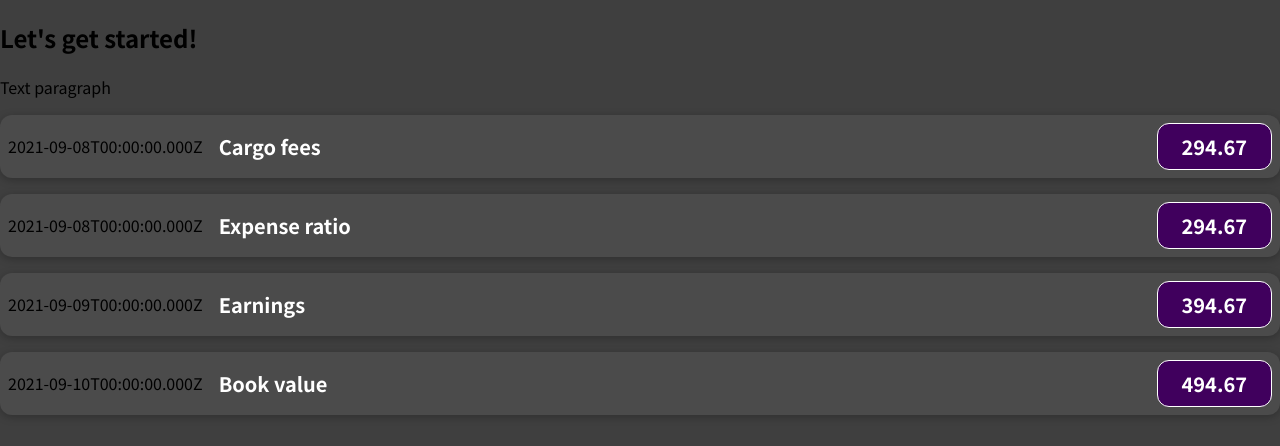
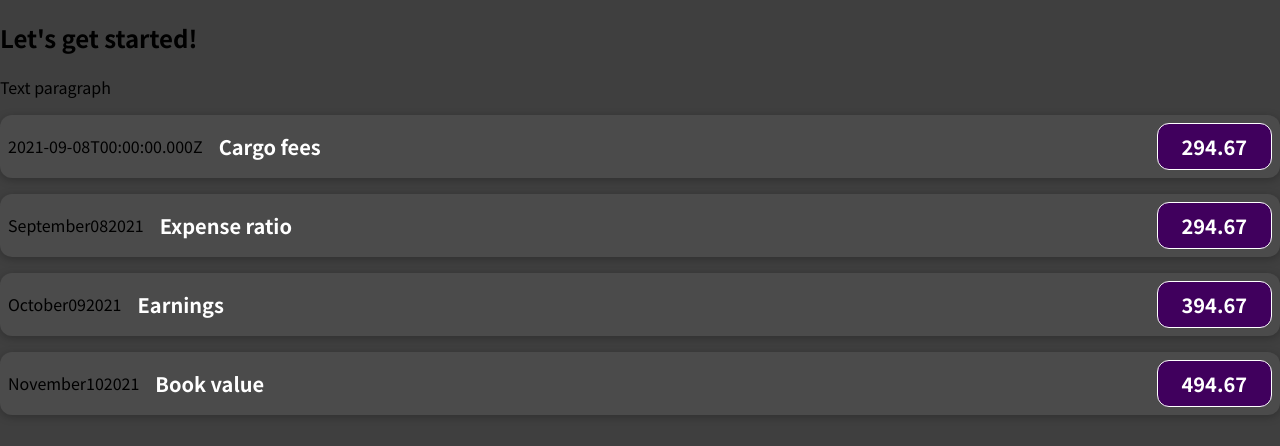
Before and after one commit to nixford/React-TheCompleteGuide, a JavaScript app in the folder 01. React-Basic-Working-With-Components/01-starting-setup/: page / in a window 1280 px wide. Shown: the top 446 px of the page. Built offline with nearby package versions, Linux system fonts and the light colour scheme.

Commit message:
add constants for date - clean code practices

```diff
--- a/01. React-Basic-Working-With-Components/01-starting-setup/src/App.js
+++ b/01. React-Basic-Working-With-Components/01-starting-setup/src/App.js
@@ -3,10 +3,9 @@ import ExpenseItemProps from './components/ExpenseItemProps/ExpenseItemProps';
 
 const expenses = [
   { date: new Date(2021, 8, 8), title: "Expense ratio", amount: 294.67 },
-  { date: new Date(2021, 8, 9), title: "Earnings", amount: 394.67 },
-  { date: new Date(2021, 8, 10), title: "Book value", amount: 494.67 },
+  { date: new Date(2021, 9, 9), title: "Earnings", amount: 394.67 },
+  { date: new Date(2021, 10, 10), title: "Book value", amount: 494.67 },
 ]
-
 
 function App() {
   return (
--- a/01. React-Basic-Working-With-Components/01-starting-setup/src/components/ExpenseItemProps/ExpenseItemProps.js
+++ b/01. React-Basic-Working-With-Components/01-starting-setup/src/components/ExpenseItemProps/ExpenseItemProps.js
@@ -3,10 +3,15 @@ import './ExpenseItemProps.css';
 // All passed props from the parent are received in 'props' argument
 // In case of many props send from the parent - all can be accessed by props such as props.title, props.date, props.amount
 function ExpenseItem(props) {
+	const month = props.data.date.toLocaleString('en-US', { month: 'long' });
+	const day = props.data.date.toLocaleString('en-US', { day: '2-digit' });
+	const year = props.data.date.getFullYear();
 
 	return (
 		<div className='expense-item'>
-			<div>{props.data.date.toISOString()}</div>
+			<div>{month}</div>
+			<div>{day} </div>
+			<div>{year}</div>
 			<div className='expense-item__description'>
 				<h2>{props.data.title}</h2>
 				<div className='expense-item__price'>{props.data.amount}</div>
```
